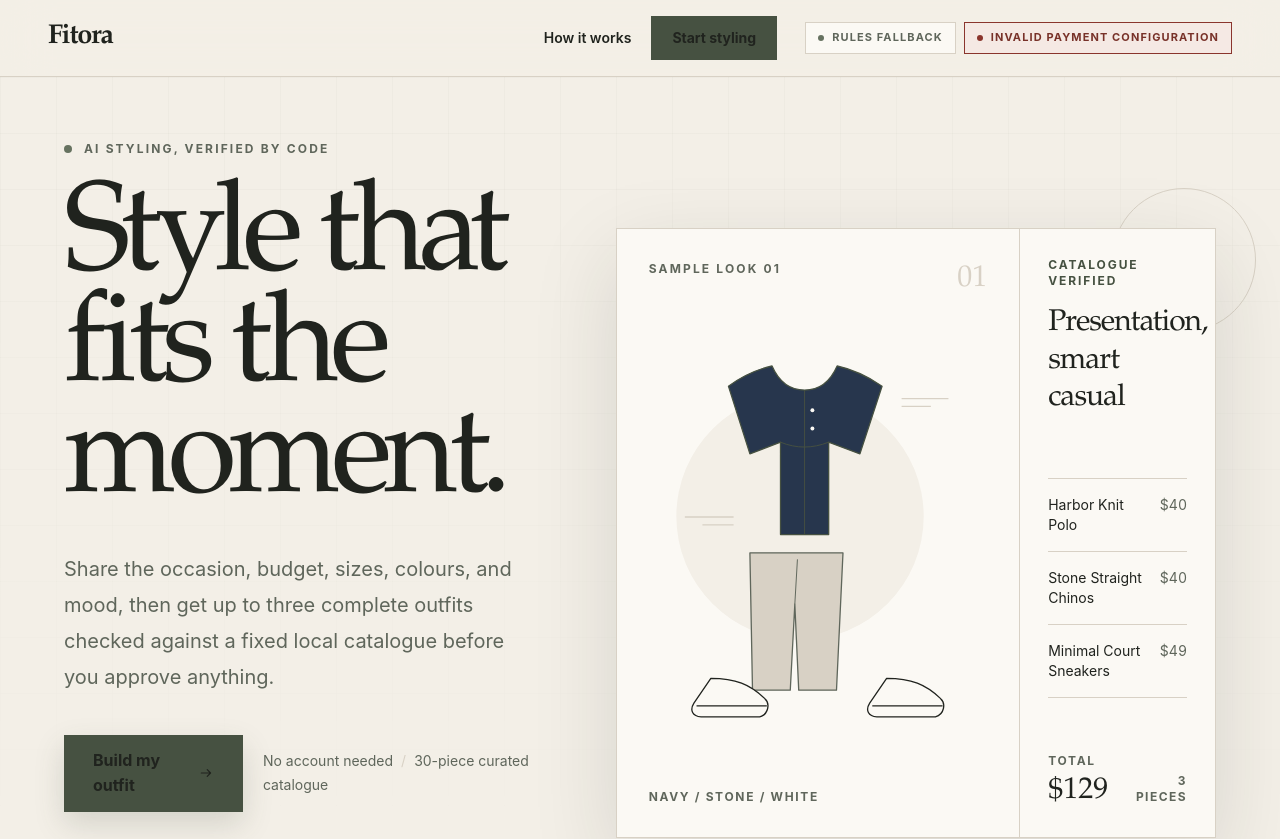
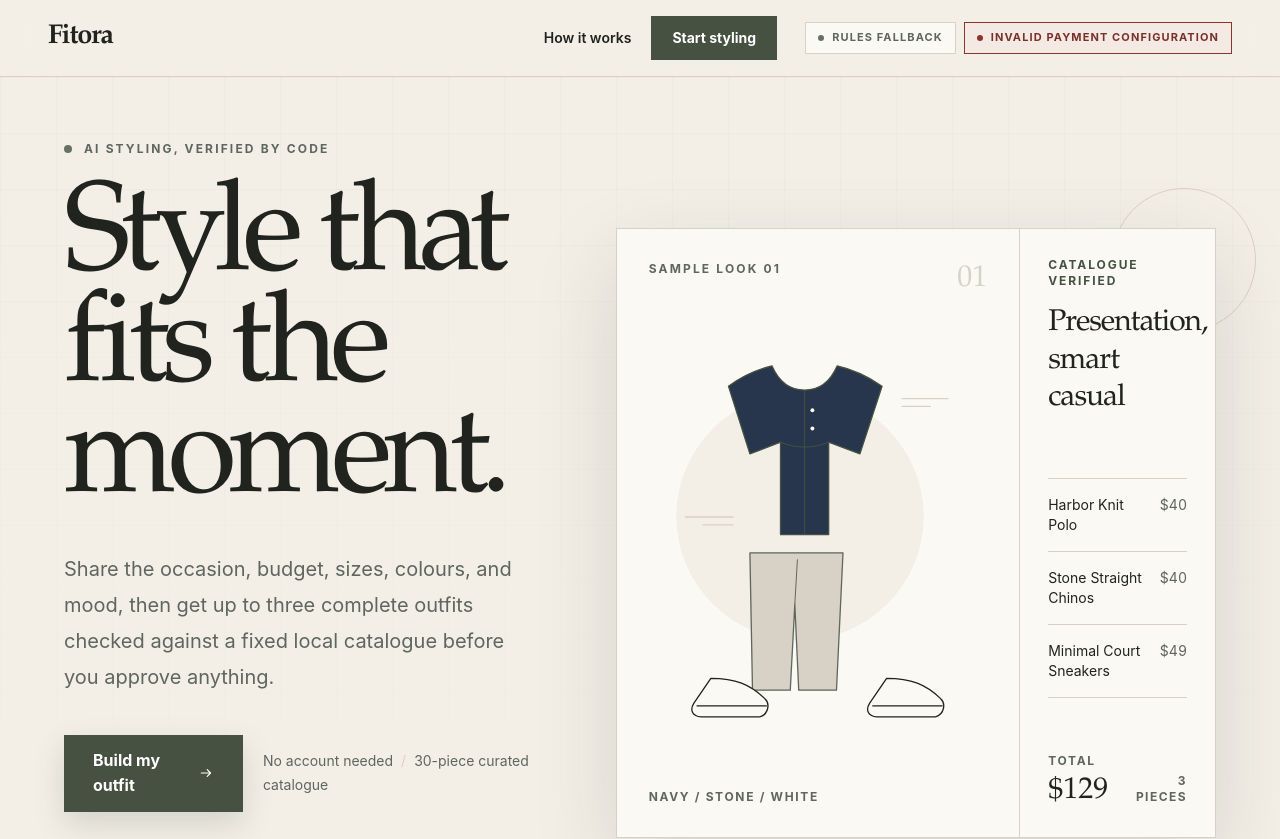
Before and after one commit to jmchin26/fitora, a Next.js app: page / in a window 1280 px wide. Shown: the top 839 px of the page. Built offline with nearby package versions, Linux system fonts and the light colour scheme; no server answers.

Commit message:
fix: preserve CTA text contrast

```diff
--- a/src/app/globals.css
+++ b/src/app/globals.css
@@ -40,15 +40,10 @@ html {
   scroll-behavior: smooth;
 }
 
-a {
-  color: inherit;
-}
-
 button,
 input,
 select,
 textarea {
-  color: inherit;
   font: inherit;
 }
 
```
